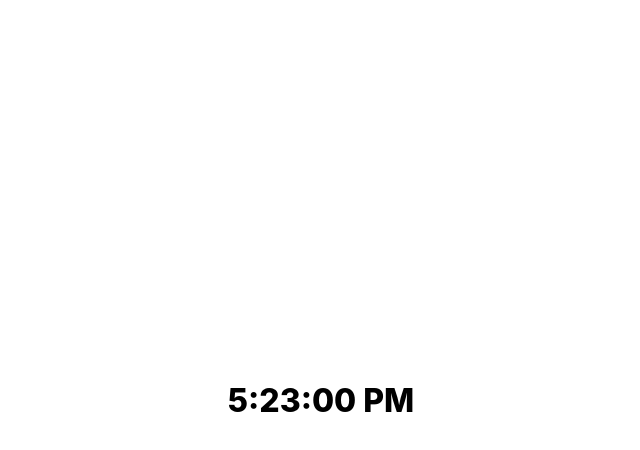
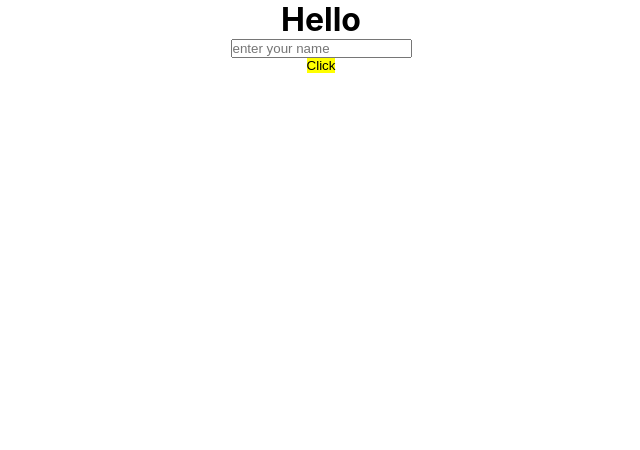
Before and after one commit to Joyin2/React-js-practice, a React (Create React App) app: page / in a window 1280 px wide. Shown: the top 450 px of the page, without its empty margins (319-959 px from the left). Built offline with nearby package versions, Linux system fonts and the light colour scheme; the HTML template or start-up script is replaced by a standard one.

Commit message:
simple forms

```diff
--- a/src/App.js
+++ b/src/App.js
@@ -1,5 +1,5 @@
 import React from "react";
-import DigitalClock from "./Projects/DigitalClock/DigitalClock";
+// import DigitalClock from "./Projects/DigitalClock/DigitalClock";
 // import GetTime from "./Projects/GetTimeOnClick/GetTime";
 // import SpreadOperator from "./hooks/SpreadOperatorInUseState/SpreadOperator";
 // import UseState from './hooks/UseState'
@@ -24,11 +24,12 @@ import DigitalClock from "./Projects/DigitalClock/DigitalClock";
 // import DigitalClock from "./components/DigitalClock/DigitalClock";
 // import Slider from "./components/Slider/Slider";
 // import Map from "./Map/Map";
+import Forms from "./components/Forms/Forms";
 
 const App = () => {
   return (
     <div >
-      <DigitalClock />
+      <Forms />
     </div>
   );
 };
--- /dev/null
+++ b/src/components/Forms/Forms.jsx
@@ -0,0 +1,23 @@
+import React, { useState } from 'react'
+import "./Forms.scss"
+
+const Forms = () => {
+  const [name, setName] = useState("")
+  const [fullName, setFullName] = useState("")
+  const inputEvent = (event)=>{
+    // console.log(event.target.value)
+    setName(event.target.value);
+  }
+  const onSubmit =()=>{
+    setFullName(name)
+  }
+  return (
+    <div className='Forms'>
+      <h1>Hello {fullName}</h1>
+      <input type="text" name="" id="" placeholder='enter your name' onChange={inputEvent} value={name}/>
+      <button onClick={onSubmit}>Click</button>
+    </div>
+  )
+}
+
+export default Forms
--- /dev/null
+++ b/src/components/Forms/Forms.scss
@@ -0,0 +1,15 @@
+.Forms{
+  width: 100%;
+  display: flex;
+  flex-direction: column;
+  align-items: center;
+  justify-content: center;
+  input{
+    outline: none;
+  }
+  button{
+    outline-style: none;
+    background-color: yellow;
+    border: none;
+  }
+}
```
Also changed, not shown: src/Projects/DigitalClock/DigitalClock.js (+8 -8 lines).
